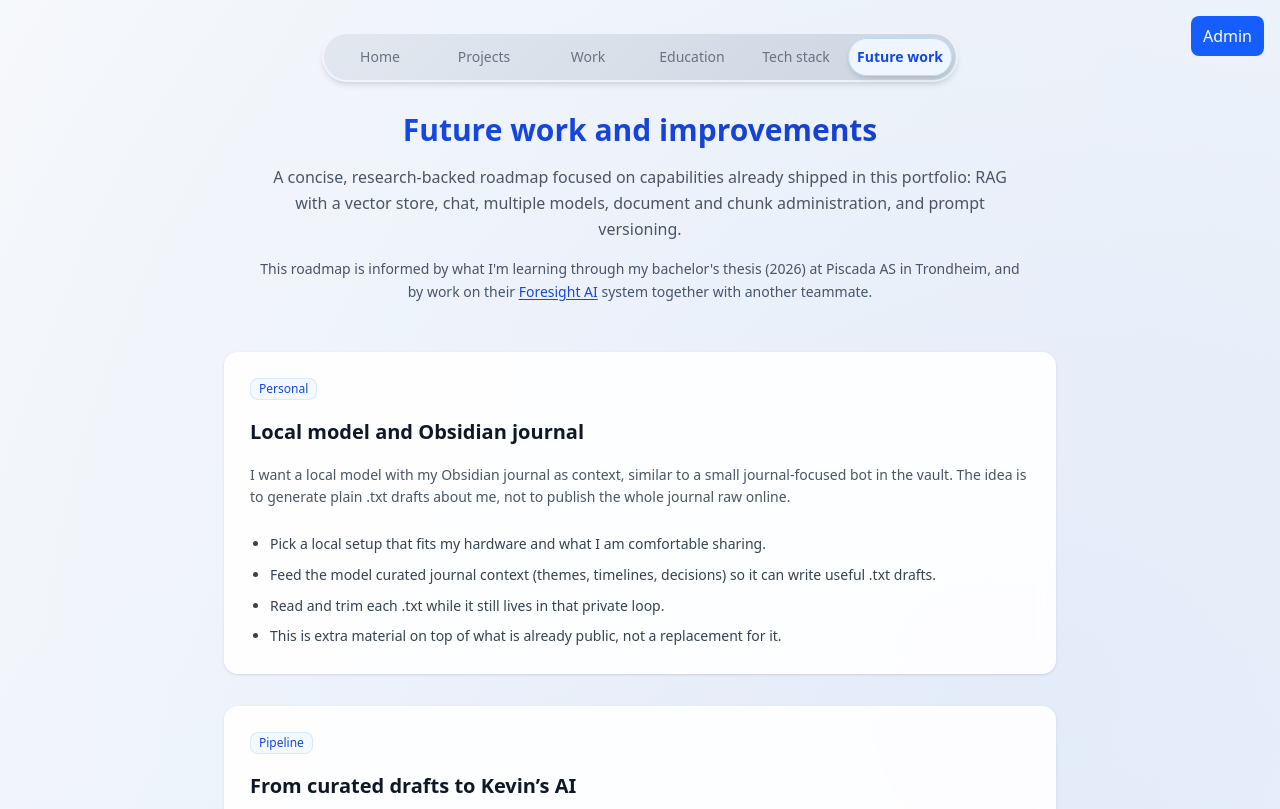
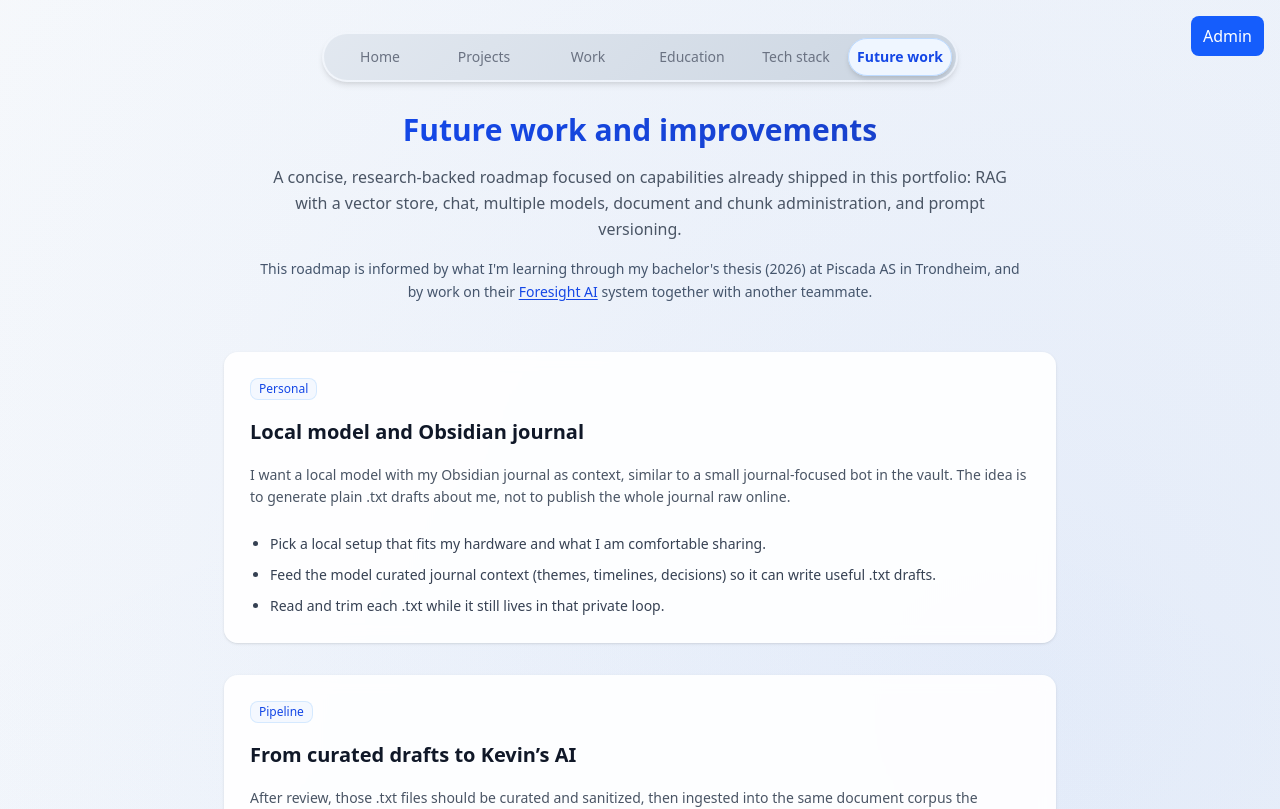
Before and after one commit to kdm-kev-NTNU/AboutMe, a Vue app in the folder frontend/homepage/: page /future-work in a window 1280 px wide. Shown: the top 809 px of the page. Built offline with nearby package versions, Linux system fonts and the light colour scheme.

Commit message:
small touch

```diff
--- a/frontend/homepage/src/views/FutureWorkView.vue
+++ b/frontend/homepage/src/views/FutureWorkView.vue
@@ -26,7 +26,6 @@ const sectionsEn: SectionCopy[] = [
 			'Pick a local setup that fits my hardware and what I am comfortable sharing.',
 			'Feed the model curated journal context (themes, timelines, decisions) so it can write useful .txt drafts.',
 			'Read and trim each .txt while it still lives in that private loop.',
-			'This is extra material on top of what is already public, not a replacement for it.',
 		],
 		refs: [],
 	},
@@ -148,7 +147,6 @@ const sectionsNo: SectionCopy[] = [
 			'Finne en lokal løsning som passer maskinen og personvernbehovet mitt.',
 			'Gi modellen kuratert journalinnhold (tema, tidslinjer, valg) så den kan skrive nyttige .txt-utkast.',
 			'Lese gjennom og trimme hver .txt mens den fortsatt bare lever i det private løpet mitt.',
-			'Dette er et tillegg til det som allerede er offentlig, ikke en erstatning.',
 		],
 		refs: [],
 	},
```
